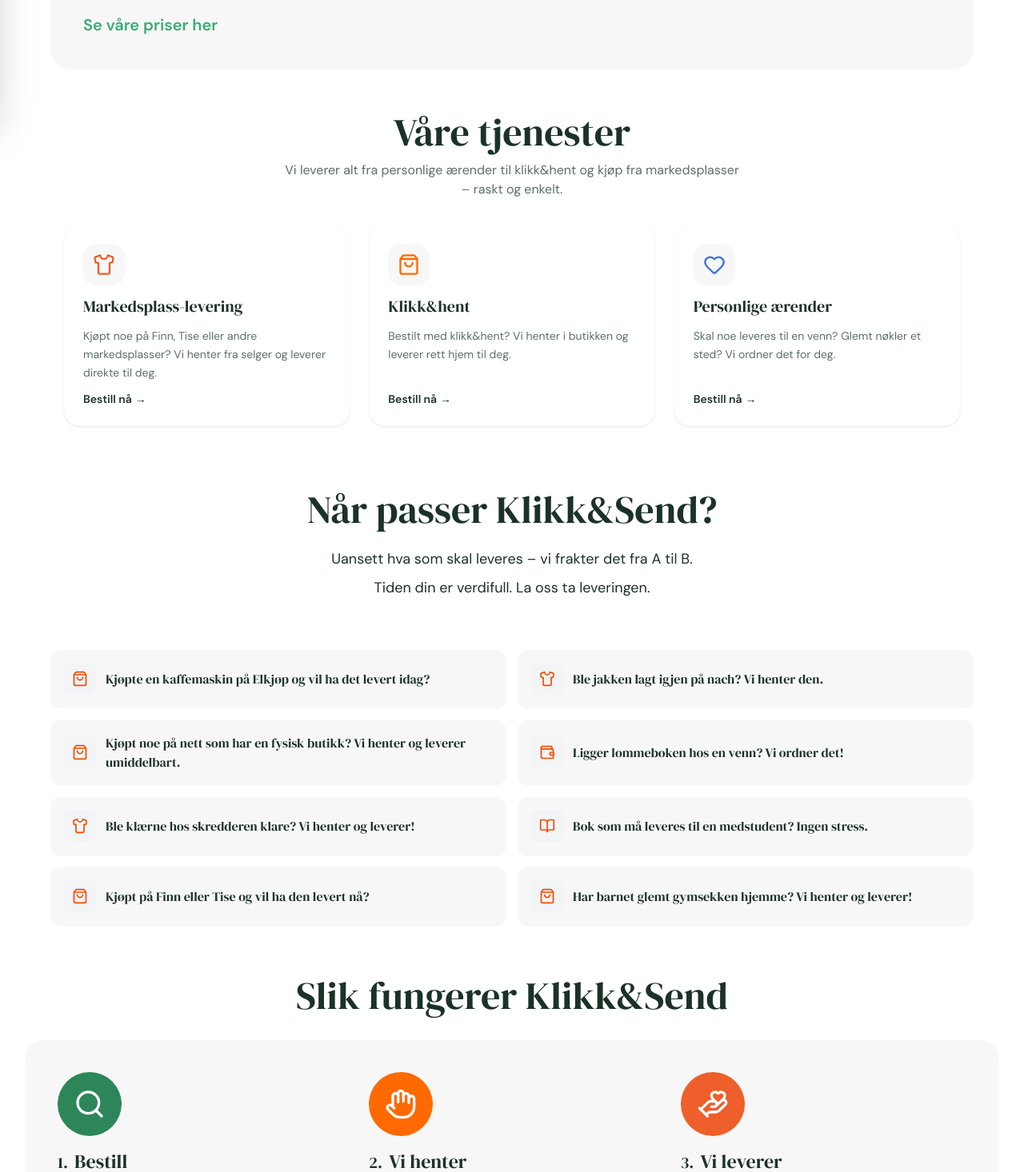
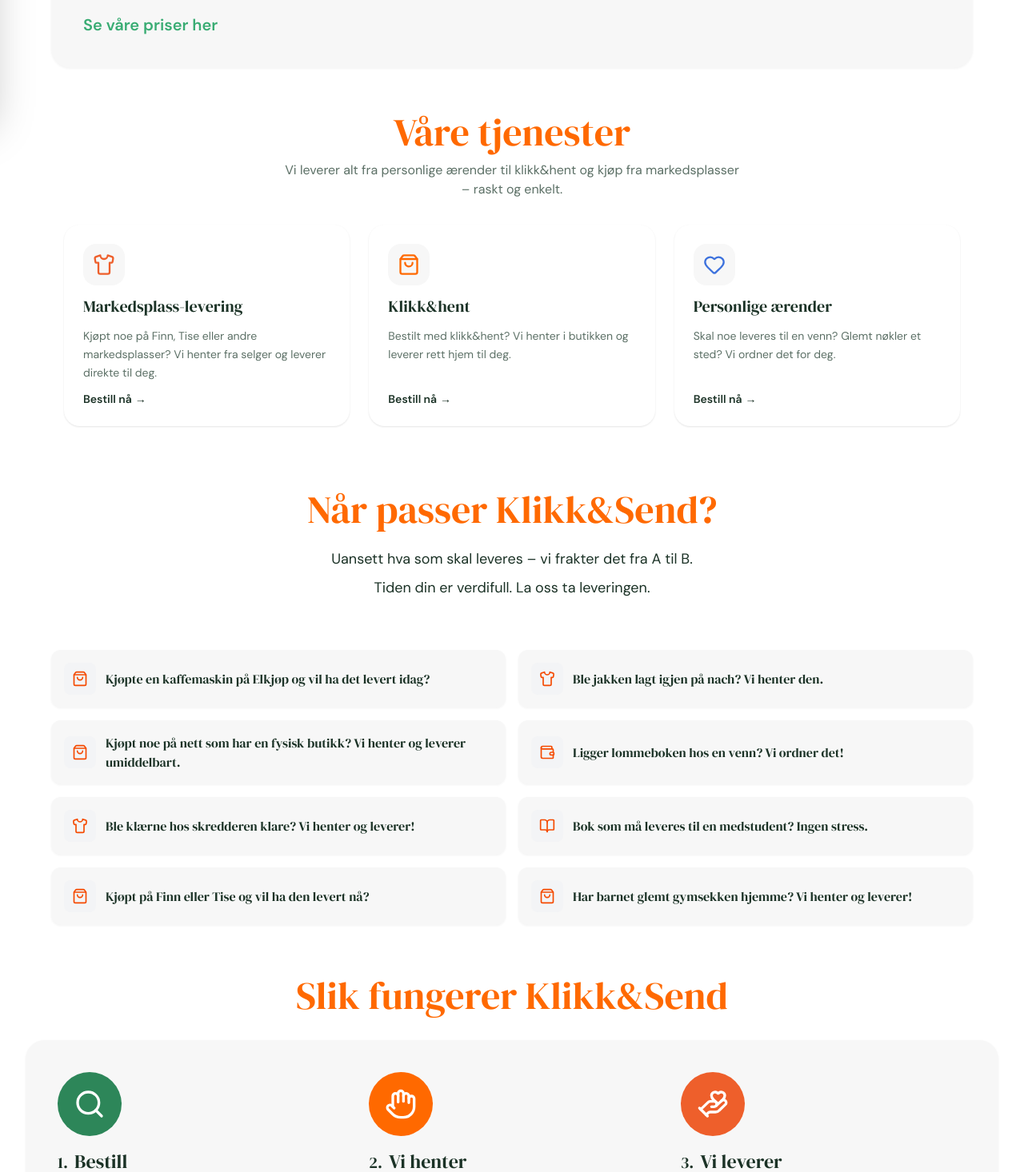
Before and after one commit to moreamakaveli-cyber/klikk-send-live, a Next.js app: page / in a window 1280 px wide. Shown: the part 654-2120 px from the top of the page at 80% size. Built offline with nearby package versions, Linux system fonts and the light colour scheme.

Commit message:
Change headings to orange: 'Når passer Klikk&Send?', 'Slik fungerer Klikk&Send', and 'Våre tjenester'

```diff
--- a/app/components/HowItWorks.tsx
+++ b/app/components/HowItWorks.tsx
@@ -67,7 +67,7 @@ export default function HowItWorks() {
 
         {/* Use cases - under Våre tjenester */}
         <div className="mb-6 md:mb-8 mt-2 md:mt-4">
-          <h2 className="text-3xl md:text-4xl lg:text-5xl font-normal text-center mb-4 md:mb-6" style={{ fontFamily: 'var(--font-serif), serif', color: 'hsl(150, 30%, 15%)' }}>
+          <h2 className="text-3xl md:text-4xl lg:text-5xl font-normal text-center mb-4 md:mb-6" style={{ fontFamily: 'var(--font-serif), serif', color: 'oklch(70.5% 0.213 47.604)' }}>
             Når passer Klikk&Send?
           </h2>
           <div className="mb-6 md:mb-8 text-center space-y-2">
@@ -105,7 +105,7 @@ export default function HowItWorks() {
             </div>
           </div>
         </div>
-        <h2 className="text-3xl md:text-4xl lg:text-5xl font-normal text-center mb-6 md:mb-8 mt-4" style={{ fontFamily: 'var(--font-serif), serif', color: 'hsl(150, 30%, 15%)' }}>
+        <h2 className="text-3xl md:text-4xl lg:text-5xl font-normal text-center mb-6 md:mb-8 mt-4" style={{ fontFamily: 'var(--font-serif), serif', color: 'oklch(70.5% 0.213 47.604)' }}>
           Slik fungerer Klikk&Send
         </h2>
 
--- a/app/components/OurServices.tsx
+++ b/app/components/OurServices.tsx
@@ -43,7 +43,7 @@ export default function OurServices() {
   return (
     <div className="pt-4 pb-12 md:pt-6 md:pb-16" style={{ backgroundColor: '#FFFFFF' }}>
       <div className="max-w-[1400px] mx-auto px-6 md:px-12">
-        <h2 className="text-3xl md:text-4xl lg:text-5xl font-normal text-center mb-3" style={{ fontFamily: 'var(--font-serif), serif', color: 'hsl(150, 30%, 15%)' }}>
+        <h2 className="text-3xl md:text-4xl lg:text-5xl font-normal text-center mb-3" style={{ fontFamily: 'var(--font-serif), serif', color: 'oklch(70.5% 0.213 47.604)' }}>
           Våre tjenester
         </h2>
         <p className="text-center mb-8 max-w-xl mx-auto" style={{ fontFamily: 'var(--font-sans), sans-serif', color: 'hsl(150, 10%, 40%)' }}>
```
